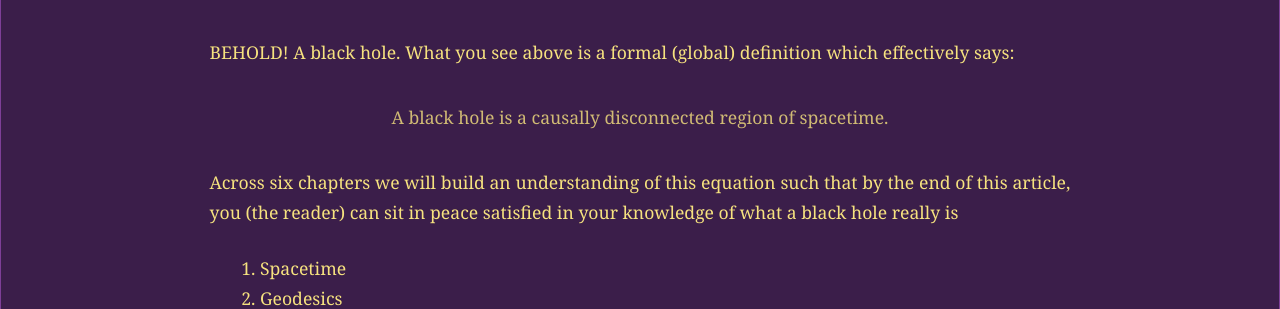
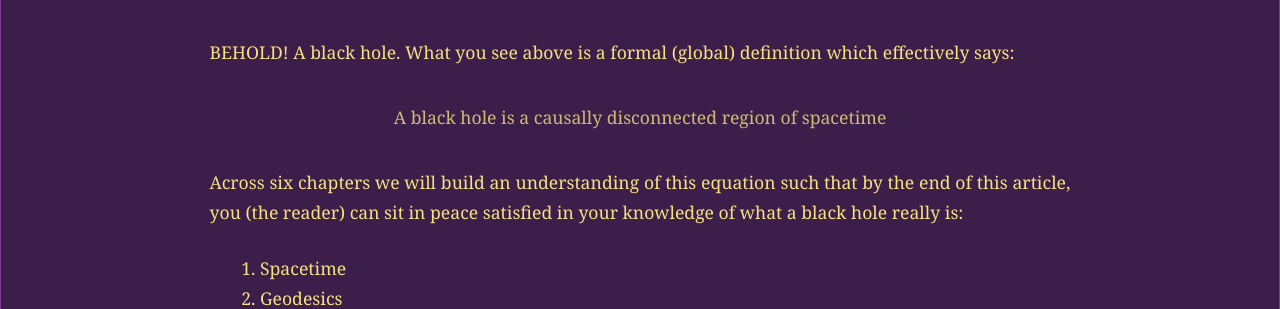
Before and after one commit to GangaSM/Meditations-on-Second-Philosophy, a Jekyll site: the page built from _posts/2025-06-13-blackhole.md, in a window 1280 px wide. Shown: the part 891-1200 px from the top of the page. Built offline with Jekyll 4.4.1, drawn with Linux system fonts in a browser that asks for light colours.

Commit message:
Update 2025-06-13-blackhole.md

```diff
--- a/_posts/2025-06-13-blackhole.md
+++ b/_posts/2025-06-13-blackhole.md
@@ -17,10 +17,10 @@ In the public domain, black holes are generally understood as local astrophysica
 BEHOLD! A black hole. What you see above is a formal (global) definition which effectively says:
 
 <div align="center">
-<blockquote>A black hole is a causally disconnected region of spacetime.</blockquote>
+<blockquote>A black hole is a causally disconnected region of spacetime</blockquote>
 </div>
 
-Across six chapters we will build an understanding of this equation such that by the end of this article, you (the reader) can sit in peace  satisfied in your knowledge of what a black hole really is
+Across six chapters we will build an understanding of this equation such that by the end of this article, you (the reader) can sit in peace  satisfied in your knowledge of what a black hole really is:
 
 1. Spacetime
 2. Geodesics
@@ -53,7 +53,7 @@ Let us first consider a stationary particle which exists at some point in space.
 
 <img src="{{ '/assets/spacetime.png' | relative_url }}"
      alt="Spacetime"
-     style="width:300px !important; height:auto;">
+     style="width:250px !important; height:auto;">
 
 A free particles worldines is always a geodesic (shortest path)
 
```
